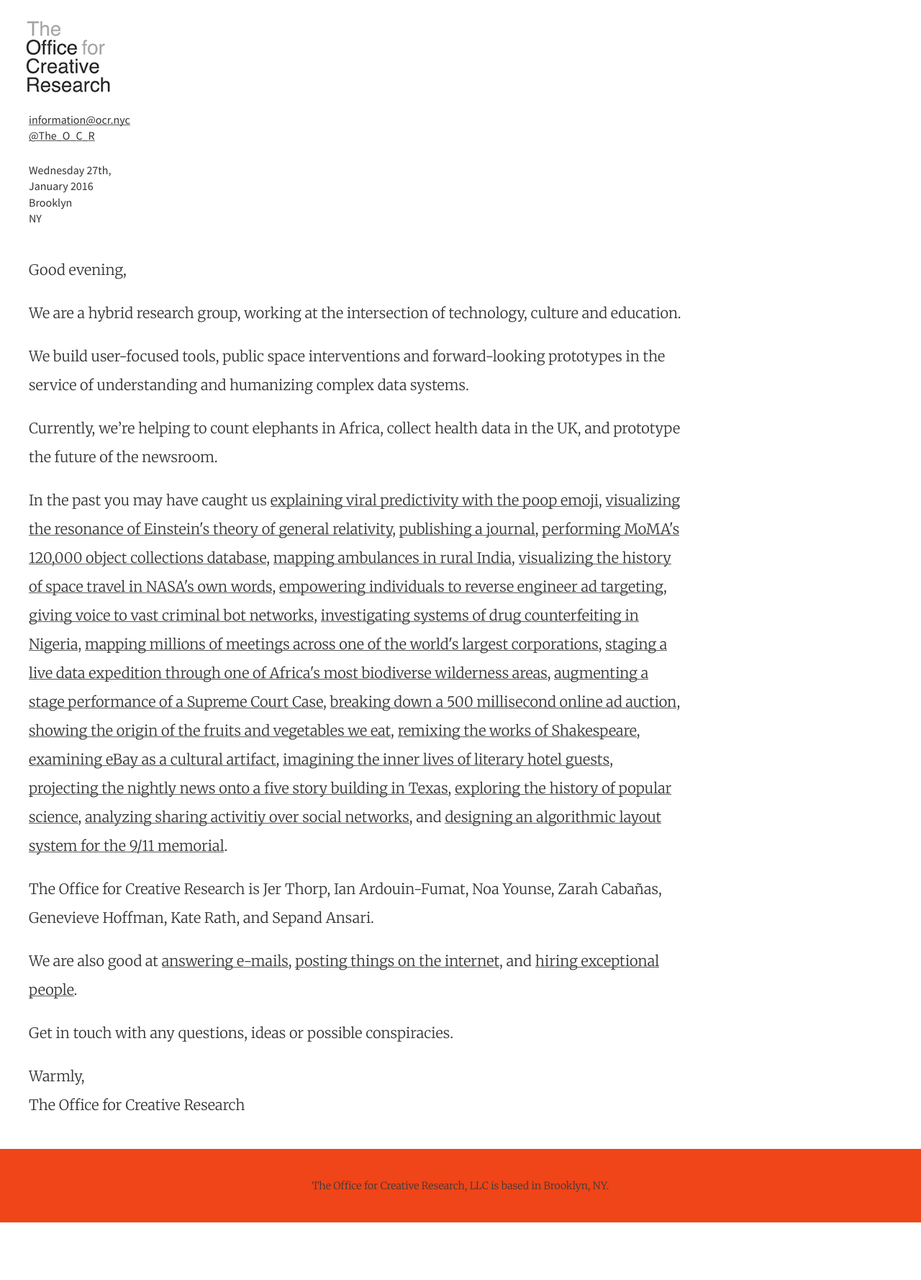
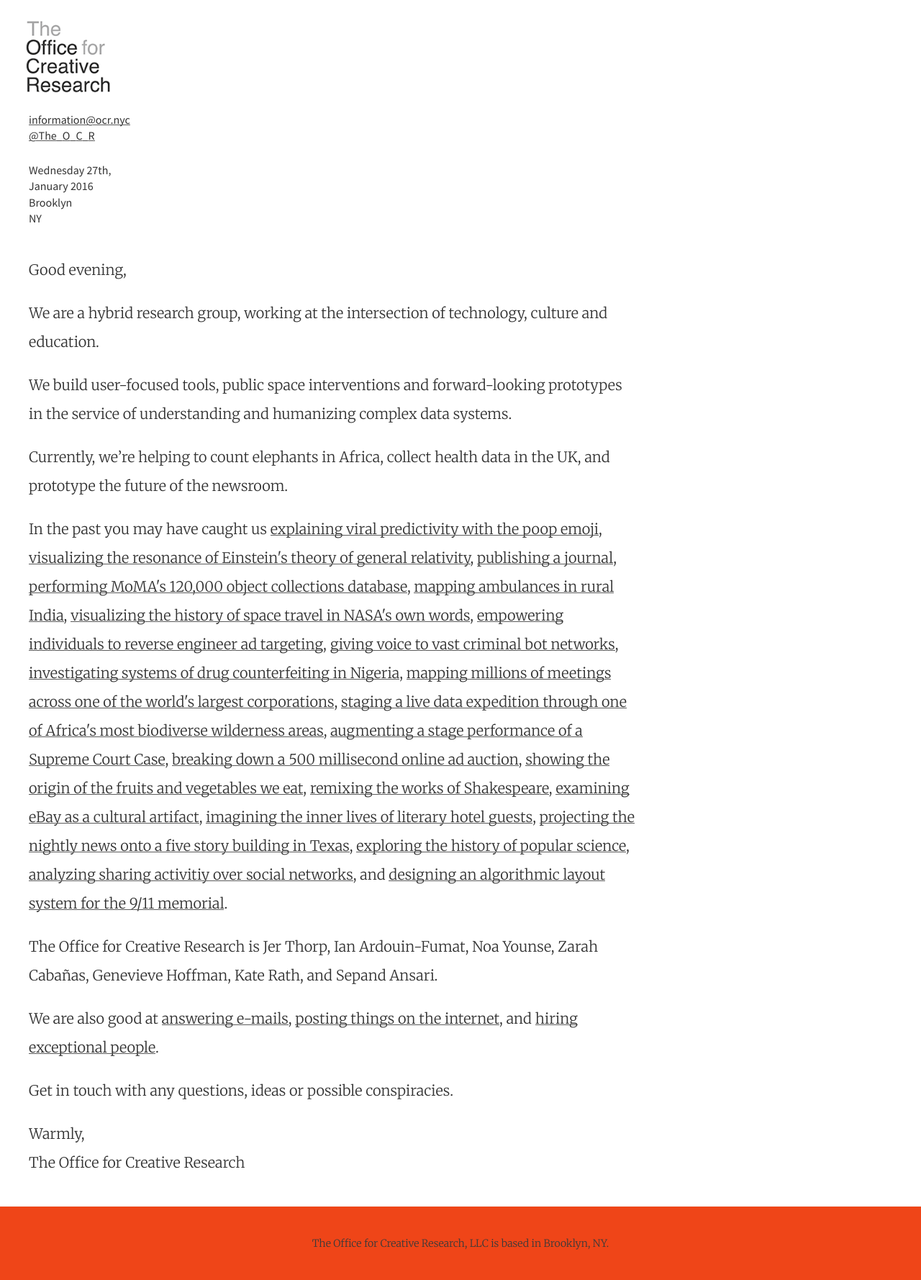
Before and after one commit to O-C-R/o-c-r.github.io, a Jekyll site: the page built from index.html, in a window 1280 px wide. Shown: the whole page at 72% size. Built offline with Jekyll 4.4.1, drawn with Linux system fonts in a browser that asks for light colours; nearby versions of some CDN libraries; the list of posts is cut into pages by our own code; before the commit the page ends 1698 px from its top, so only the background shows below that.

Commit message:
padding-right

```diff
--- a/_sass/_ocr.scss
+++ b/_sass/_ocr.scss
@@ -371,7 +371,7 @@
     }
 
     .posts-home {
-        padding-right: 15%;
+        padding-right: 18%;
         padding-top: 80px;
         margin-left: 20px;
     }
@@ -396,7 +396,7 @@
     }
 
     .posts-home {
-        padding-right: 25%;
+        padding-right: 30%;
         padding-top: 80px;
         margin-left: 20px;
     }
```
